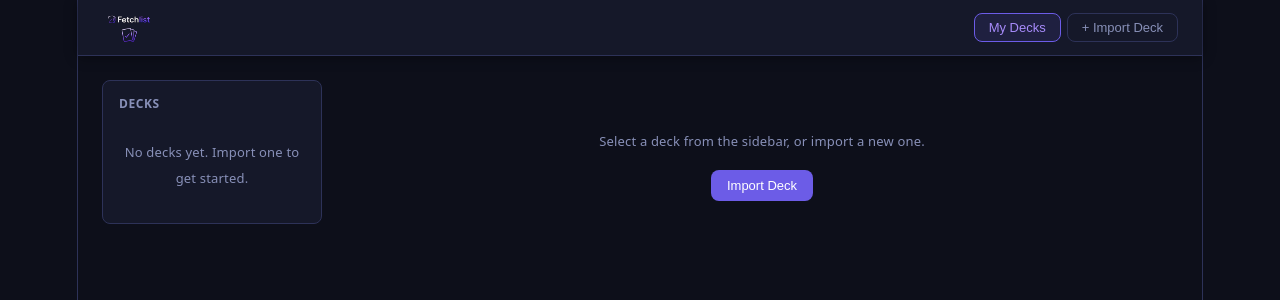
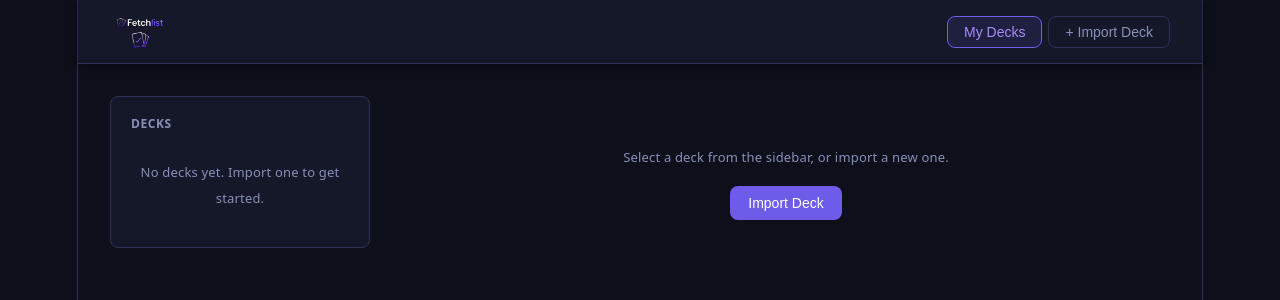
Before and after one commit to Kagaiodin/deck-checklist, a React (Vite) app: page / in a window 1280 px wide. Shown: the top 300 px of the page. Built offline with nearby package versions, Linux system fonts and the light colour scheme.

Commit message:
style: add 1024px breakpoint for larger desktop sizing

```diff
--- a/src/App.css
+++ b/src/App.css
@@ -16,6 +16,7 @@
 }
 
 body { background: var(--bg); color: var(--text); font-family: system-ui, sans-serif; font-size: 14px; -webkit-text-size-adjust: 100%; }
+@media (min-width: 1024px) { body { font-size: 15px; } }
 
 /* ─── Layout ────────────────────────────────────────────────────────────────── */
 .app { display: flex; flex-direction: column; min-height: 100vh; }
@@ -474,3 +475,47 @@ body { background: var(--bg); color: var(--text); font-family: system-ui, sans-s
 /* ─── Utilities ─────────────────────────────────────────────────────────────── */
 .empty-state { color: var(--text-muted); font-size: 13px; padding: 16px 0; }
 .empty-state.centered { display: flex; flex-direction: column; align-items: center; gap: 16px; padding: 48px 0; }
+
+/* ─── Large screen (1024px+) ────────────────────────────────────────────────── */
+@media (min-width: 1024px) {
+  /* Header */
+  .app-header { height: 64px; padding: 0 32px; }
+  .app-logo { height: 40px; }
+  .app-title { font-size: 20px; }
+
+  /* Main padding */
+  .app-main { padding: 32px; }
+
+  /* Sidebar */
+  .deck-sidebar { width: 260px; padding: 20px; }
+  .deck-sidebar.sidebar-collapsed { padding-bottom: 20px; }
+  .deck-item { padding: 10px 12px; }
+  .deck-item-name { font-size: 14px; }
+  .deck-item-progress { font-size: 11px; }
+
+  /* Deck header */
+  .deck-content-title { font-size: 20px; }
+
+  /* Card rows */
+  .card-row { padding: 10px 16px; }
+  .card-name { font-size: 14px; }
+  .card-qty { font-size: 13px; }
+  .card-type { font-size: 12px; min-width: 110px; }
+
+  /* Controls */
+  .control-select { padding: 6px 10px; font-size: 14px; }
+  .toggle-label input[type="checkbox"] { width: 16px; height: 16px; }
+
+  /* Buttons */
+  .btn { padding: 9px 18px; font-size: 14px; }
+  .btn-sm { padding: 5px 12px; font-size: 13px; }
+  .nav-btn { padding: 7px 16px; font-size: 14px; }
+
+  /* Progress bar */
+  .progress-bar-track { height: 8px; border-radius: 4px; }
+  .progress-bar-fill { border-radius: 4px; }
+
+  /* Layout gap */
+  .decks-layout { gap: 32px; }
+  .deck-content { gap: 20px; }
+}
```
